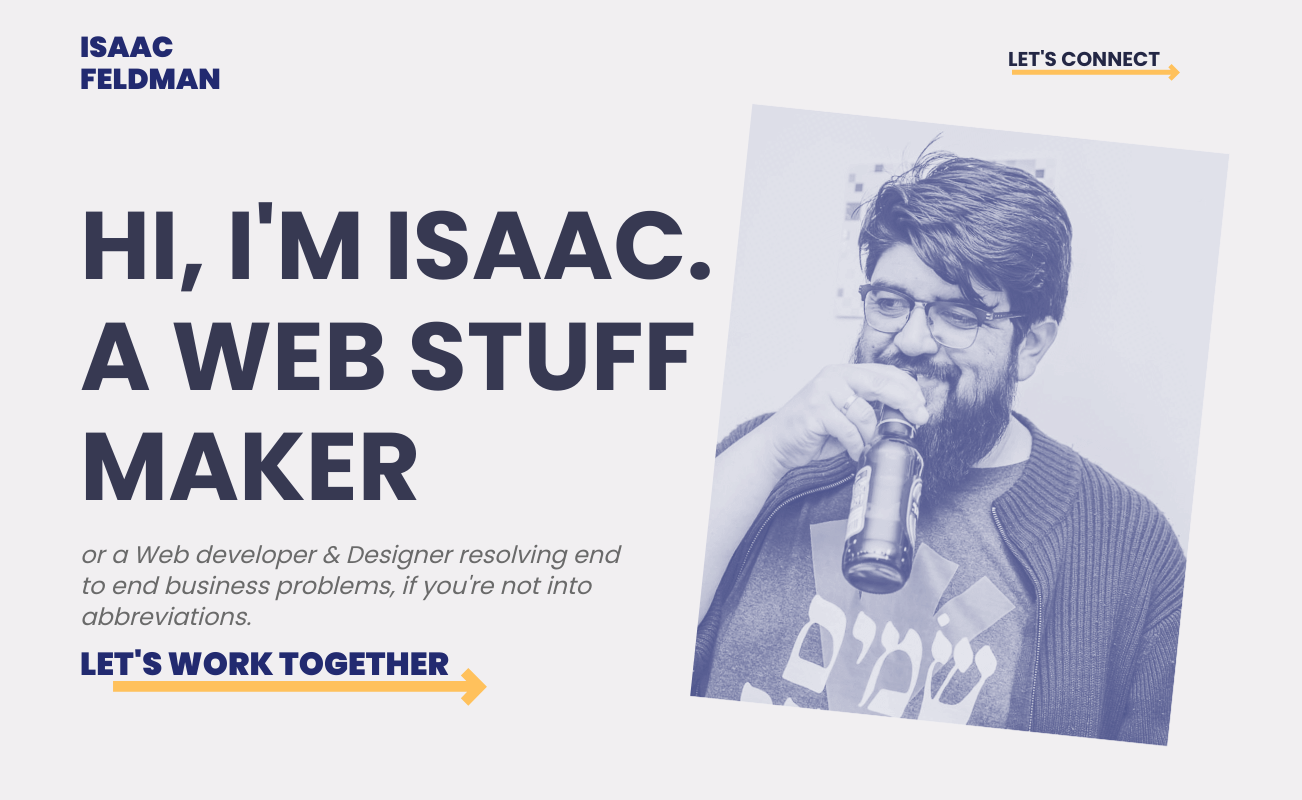
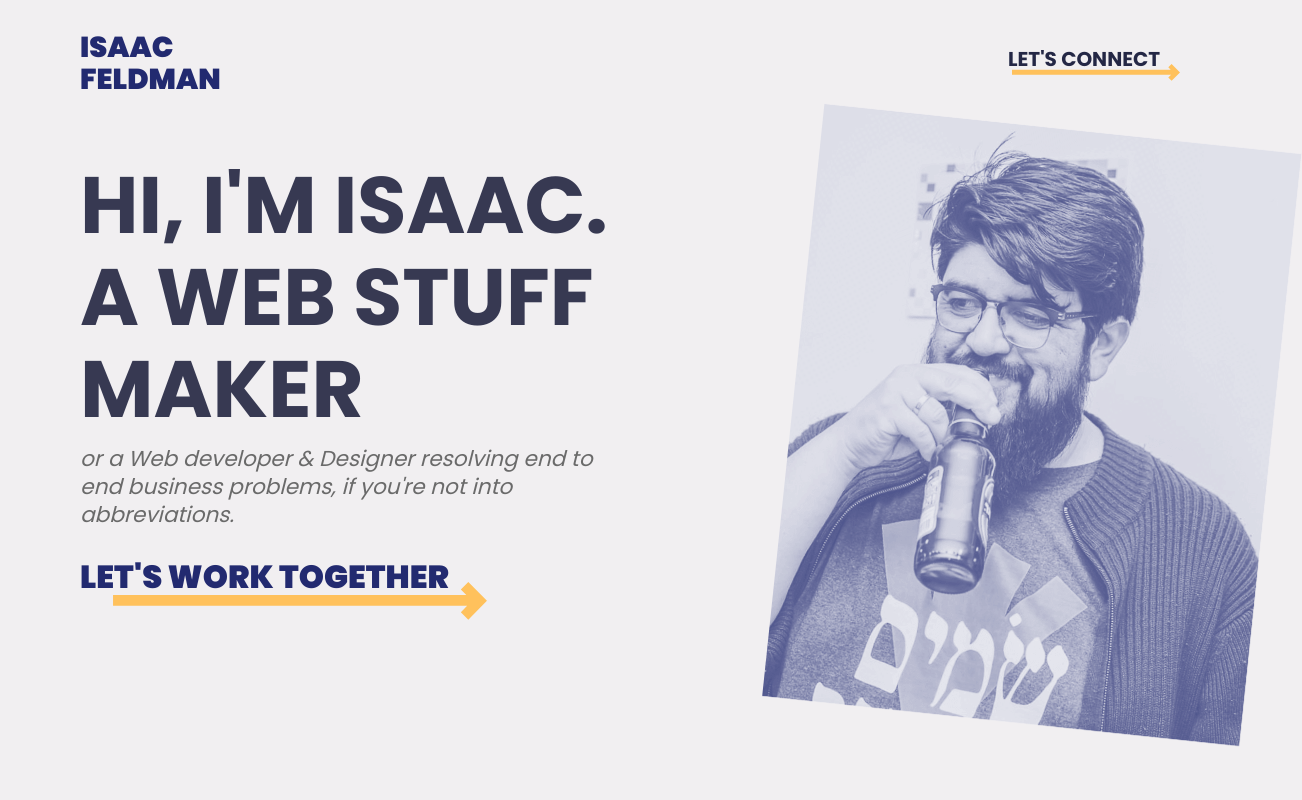
Before and after one commit to isaaacme/this.portfolio, a Next.js app: page / in a window 1280 px wide. Shown: the top 800 px of the page, 1302 px wide, since content can reach past the window. Built offline with nearby package versions, Linux system fonts and the light colour scheme.

Commit message:
adding animation lib

```diff
--- a/package.json
+++ b/package.json
@@ -8,6 +8,7 @@
     "start": "next start"
   },
   "dependencies": {
+    "framer-motion": "^2.9.4",
     "next": "10.0.1",
     "pixi.js": "^5.3.3",
     "react": "17.0.1",
--- a/src/components/Hobbies.jsx
+++ b/src/components/Hobbies.jsx
@@ -5,7 +5,7 @@ import SkillCard from "./SkillCard";
 function Hobbies(props) {
   return (
     <section>
-      <h2 className={Styles.SectionTitle}>
+      <h2 className={`${Styles.SectionTitle} ${Styles.SectionSkills}`}>
         what else i’ve got <br /> up my sleeves you may ask?
       </h2>
       <div className={Styles.SkillsGrid}>
@@ -15,7 +15,7 @@ function Hobbies(props) {
           cta="listen to it"
         />
         <SkillCard
-          title="samimkashim .xyz"
+          title="samimkashim.xyz"
           description="Exclusive clothing brand from the weird side of the internet, brought to you risk free of dark web hackers and internet lurkers"
           cta="buy things"
         />
--- a/src/components/Main.jsx
+++ b/src/components/Main.jsx
@@ -1,15 +1,36 @@
 import React from "react";
+import { motion } from "framer-motion";
 import Link from "next/link";
 import Styles from "../styles/Main.module.css";
 
 function Main() {
   return (
     <div className={Styles.Main}>
-      <h1 className={Styles.title}>Hi, I'm Isaac. a Web Stuff Maker</h1>
+      <motion.div
+        initial="hidden"
+        animate="visible"
+        variants={{
+          hidden: {
+            scale: 0.8,
+            opacity: 0,
+          },
+          visible: {
+            scale: 1,
+            opacity: 1,
+            transition: {
+              delay: 0.55,
+            },
+          },
+        }}
+      >
+        <h1 className={Styles.title}>Hi, I'm Isaac. a Web Stuff Maker</h1>
+      </motion.div>
+
       <p className={Styles.blurb}>
         or a Web developer & Designer resolving end to end business problems, if
         you're not into abbreviations.
       </p>
+
       <Link href="/about">
         <a className={Styles.cta}>let's work together</a>
       </Link>
--- a/src/styles/Main.module.css
+++ b/src/styles/Main.module.css
@@ -2,7 +2,7 @@
   margin: 2rem 0;
   display: grid;
   grid-template-columns: 1fr 1fr 1fr 1fr;
-  grid-template-rows: 12rem 1fr 1fr 1.5fr;
+  grid-template-rows: 13rem 9rem 10rem;
   gap: 0px 0px;
 }
 
@@ -13,22 +13,23 @@
 .title {
   color: var(--main-color);
   font-weight: 700;
-  font-size: 6rem;
+  font-size: 5rem;
   grid-area: 1 / 1 / 3 / 5;
   z-index: 10;
   mix-blend-mode: multiply;
   opacity: 0.9;
   width: 11ch;
-  padding-top: 4rem;
+  padding-top: 2rem;
 }
 .blurb {
-  padding-top: 1rem;
-  grid-area: 3 / 1 / 4 /3;
+  grid-area: 2 / 1 / 4 /2;
   z-index: 10;
-  font-size: 1.5rem;
+  font-size: 1.35rem;
   line-height: 1.3;
   color: var(--light-grey);
   font-style: italic;
+  align-self: center;
+  width: 90%;
 }
 .cta {
   position: relative;
--- a/src/styles/Skills.module.css
+++ b/src/styles/Skills.module.css
@@ -1,10 +1,14 @@
 .SkillsSection {
-  margin: 0;
+  margin: 12rem 0 0;
 }
 
 .SectionTitle {
   margin-bottom: 6rem;
   width: 18ch;
+}
+
+.SectionSkills {
+  width: 24ch;
 }
 .SkillsGrid {
   display: grid;
```
Also changed, not shown: 1 other file (tests, documents, lock files or other folders).
